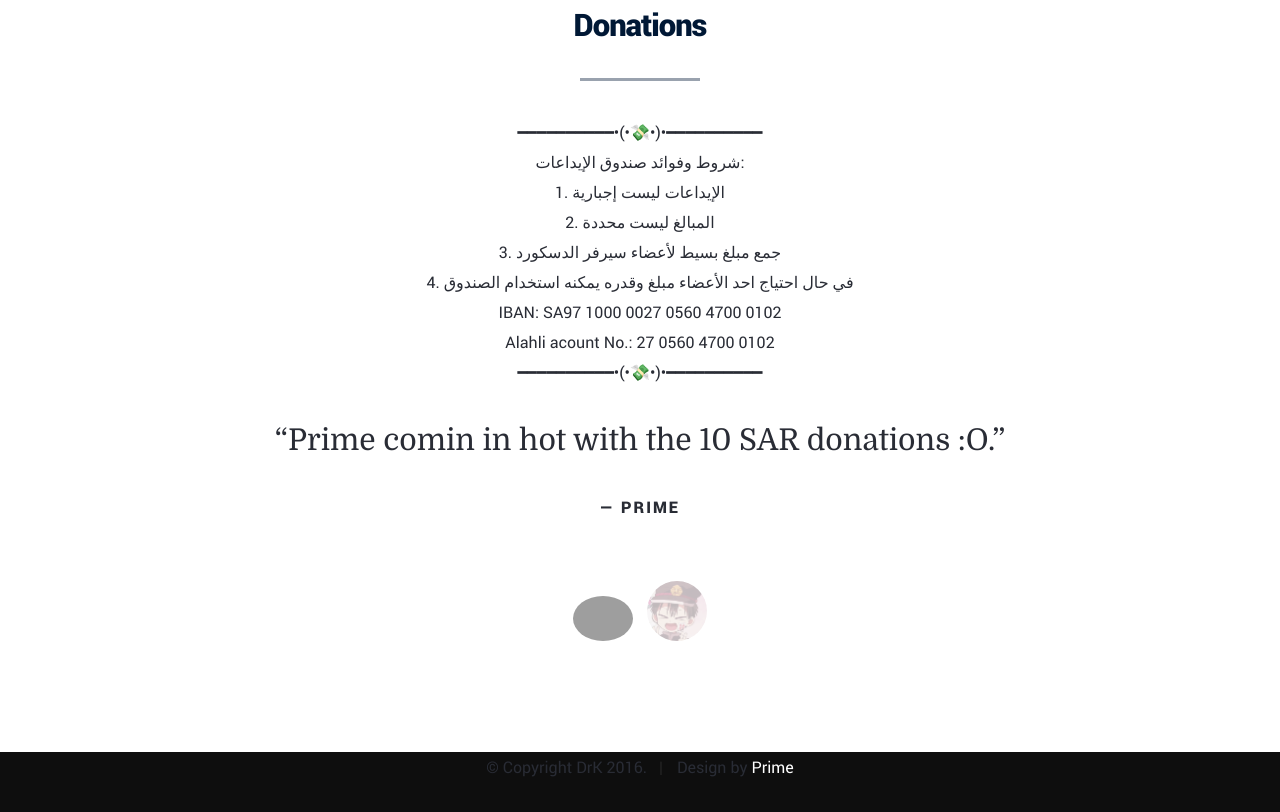
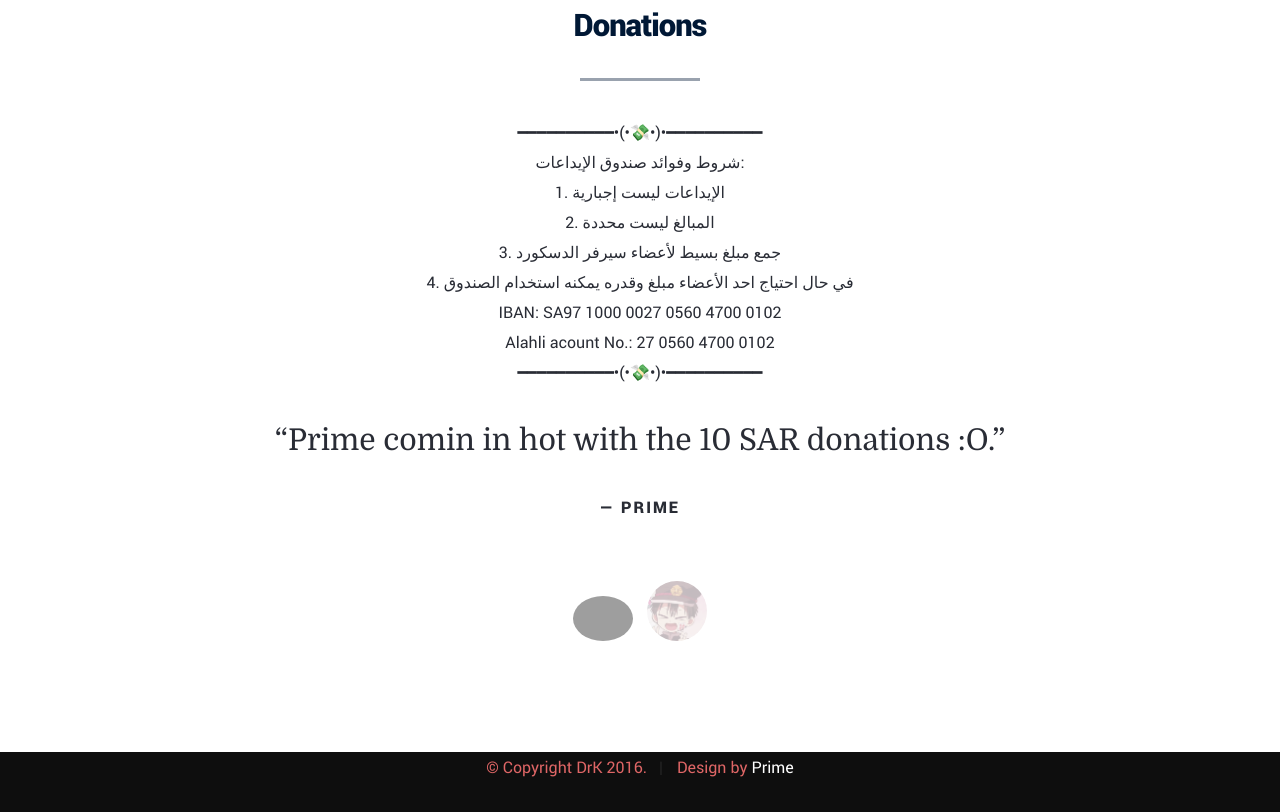
Before and after one commit to PrimeEdits/drkserver, a plain HTML site: page index.html in a window 1280 px wide. Shown: the part 2399-3211 px from the top of the page. Drawn offline with Linux system fonts and the light colour scheme; grey boxes are pictures that could not be loaded; files whose address does not match are found by name.

Commit message:
Update main.css

```diff
--- a/css/main.css
+++ b/css/main.css
@@ -2514,6 +2514,7 @@ footer a:active {
 
 .copyright span {
 	display: inline-block;
+	color: #df6666;
 }
 
 .copyright span::after {
```
